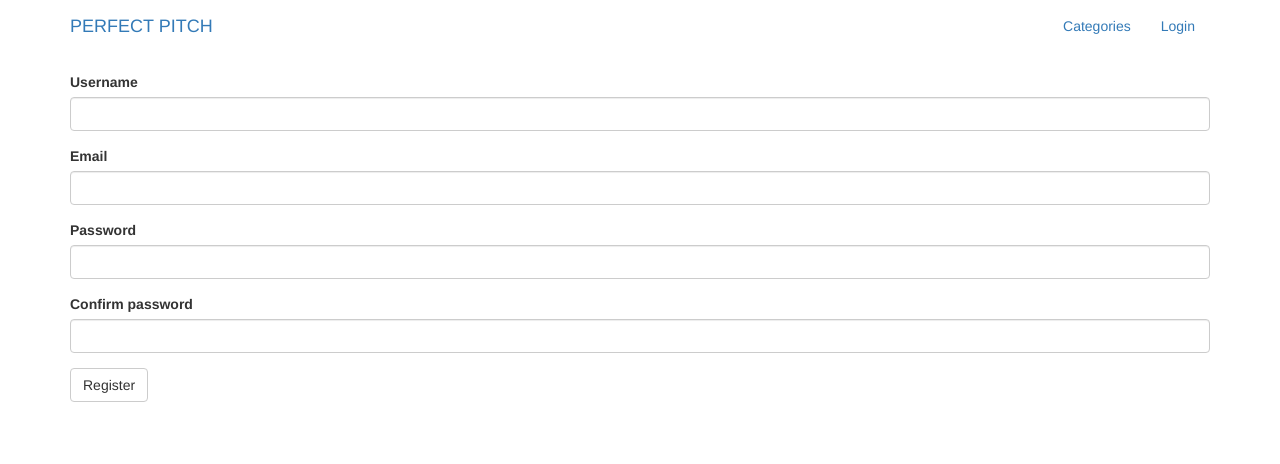
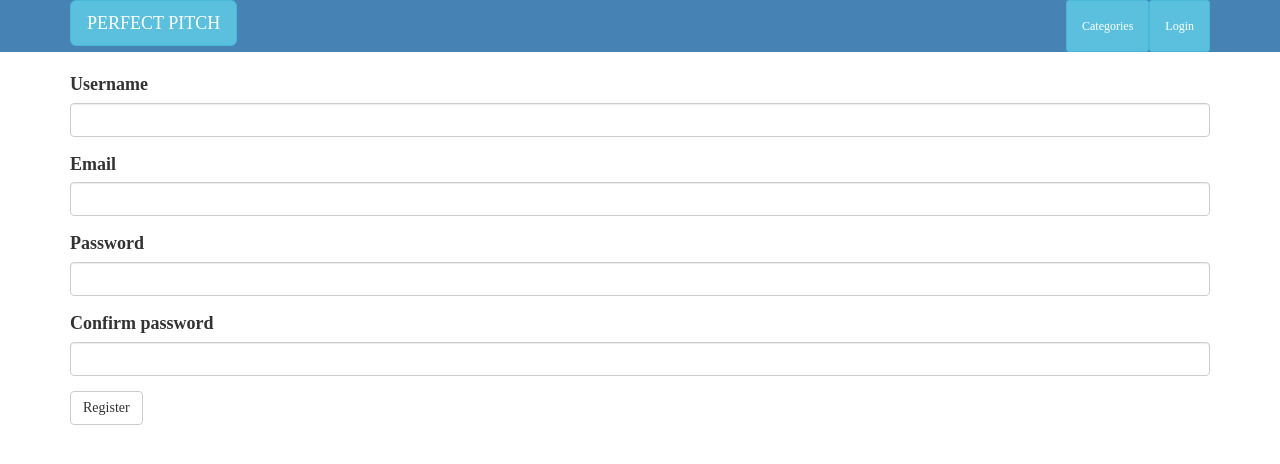
Before and after one commit to qmuuoryan/first-impression, a Flask app: page /register in a window 1280 px wide. Shown: the top 464 px of the page. Run offline with Flask 2, Linux system fonts and the light colour scheme; some libraries are stand-ins or nearby versions.

Commit message:
add changes

```diff
--- /dev/null
+++ b/app/static/css/styles.css
@@ -0,0 +1,16 @@
+body {
+    background-size: cover;
+    font-family: Text Me One;
+    font-size: 1.8em;
+}
+.navbar {
+    background-color: rgb(21, 22, 24);
+    border: none;
+}
+login-btn {
+    color: steelblue;
+}
+.navbar {
+    background-color: steelblue;
+    border: none;
+}
--- a/app/templates/base.html
+++ b/app/templates/base.html
@@ -1,6 +1,6 @@
 {% extends 'bootstrap/base.html'%}
 
-{
+
 {% block navbar %}
     {% include "navbar.html" %}
 {% endblock %}
--- a/app/templates/navbar.html
+++ b/app/templates/navbar.html
@@ -7,17 +7,17 @@
                 <span class="icon-bar"></span>
                 <span class="icon-bar"></span>
             </button>
-            <a href="/" class="navbar-brand">PERFECT PITCH</a>
+            <a href="/"  class="btn btn-info btn-lg">PERFECT PITCH</a>
         </div>
         <div class="collapse navbar-collapse">
             <ul class="nav navbar-nav navbar-right">
-                <li><a href="{{url_for('main.index')}}">Categories</a></li>
+                <li><a href="{{url_for('main.index')}}" class="btn btn-info btn-sm">Categories</a></li>
                 {% if current_user.is_authenticated%}
-                <li><a href="{{url_for('main.add_pitch', uname = current_user.name)}}">Add Pitch</a></li>
+                <li><a href="{{url_for('main.add_pitch', uname = current_user.name)}}" class="btn btn-info btn-sm">Add Pitch</a></li>
                 <li><a href="{{url_for('main.profile', user_id = current_user.id)}}">{{current_user.name}}</a></li>
-                <li><a href="{{url_for('auth.logout')}}">Logout</a></li>
+                <li><a href="{{url_for('auth.logout')}}" class="btn btn-info btn-sm">Logout</a></li>
                 {% else %}
-                <li><a href="{{url_for('auth.login')}}">Login</a></li>
+                <li><a href="{{url_for('auth.login')}}" class="btn btn-info btn-sm">Login</a></li>
                 {% endif %}
             </ul>
         </div>
--- a/app/templates/pitches.html
+++ b/app/templates/pitches.html
@@ -1,4 +1,5 @@
 {% extends "base.html" %}
+
 {% block content %}
     <div class="container">
         {% for message in get_flashed_messages() %}
```
Also changed, not shown: app/templates/index.html (+15 -13 lines), migrations/versions/0bb1cf447ac3_.py (added, +60 -0 lines), app/static/photos/Auf_zarten_Saiten.jpg (added), app/static/photos/Kawasaki-AIMExpo-2015-5.jpg (added), app/static/photos/is.jpeg (added), 1 other file.
